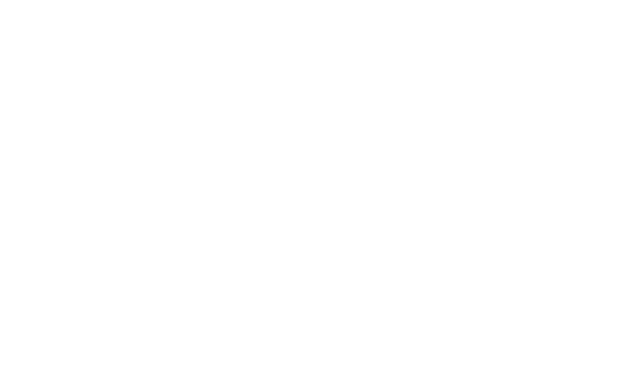
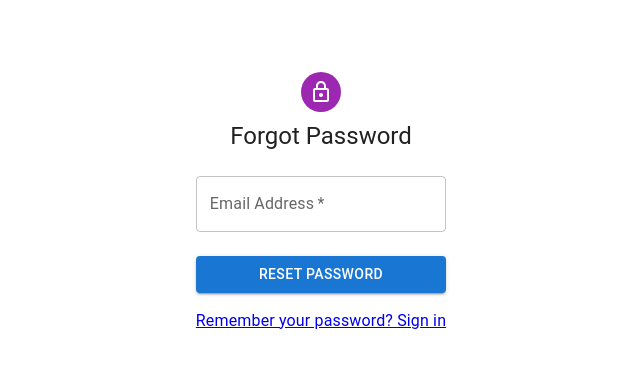
Before and after one commit to Sr-Chandan-Sahu/note-taking-app, a React (Create React App) app: page /forgot-password in a window 1280 px wide. Before the commit this address had no page. Shown: the top 368 px of the page, without its empty margins (319-959 px from the left). Built offline with nearby package versions, Linux system fonts and the light colour scheme.

Commit message:
Added forgot password component

```diff
--- a/src/App.tsx
+++ b/src/App.tsx
@@ -3,12 +3,14 @@
 import {Routes,Route} from 'react-router-dom'
 import LoginUser from './components/LoginUser';
 import SignupUser from './components/SignupUser';
+import ForgotPassword from './components/ForgotPassword';
 
 function App() {
   return (
     <Routes>
       <Route path='/sign-in' element={<LoginUser/>}/>
       <Route path='/sign-up' element={<SignupUser/>}/>
+      <Route path='/forgot-password' element={<ForgotPassword/>}/>
     </Routes>
   );
 }
--- /dev/null
+++ b/src/components/ForgotPassword.tsx
@@ -0,0 +1,97 @@
+// ForgotPassword.tsx
+
+import * as React from 'react';
+import { useState } from 'react';
+import { Link } from 'react-router-dom';
+import {
+  Avatar,
+  Button,
+  CssBaseline,
+  TextField,
+  Grid,
+  Box,
+  Typography,
+  Container,
+  ThemeProvider,
+} from '@mui/material';
+import LockOutlinedIcon from '@mui/icons-material/LockOutlined';
+import { createTheme } from '@mui/material/styles';
+
+const theme = createTheme();
+
+const ForgotPassword: React.FC = () => {
+  const [email, setEmail] = useState('');
+  const [isSubmitted, setIsSubmitted] = useState(false);
+
+  const handleSubmit = (event: React.FormEvent<HTMLFormElement>) => {
+    event.preventDefault();
+    // Here you can implement your password reset request logic
+    console.log(`Requesting password reset for email: ${email}`);
+    // Simulate sending an email (replace with actual logic)
+    setTimeout(() => {
+      setIsSubmitted(true);
+    }, 2000); // Simulating email sending delay (2 seconds)
+  };
+
+  return (
+    <ThemeProvider theme={theme}>
+      <Container component="main" maxWidth="xs">
+        <CssBaseline />
+        <Box
+          sx={{
+            marginTop: 8,
+            display: 'flex',
+            flexDirection: 'column',
+            alignItems: 'center',
+          }}
+        >
+          <Avatar sx={{ m: 1, bgcolor: 'secondary.main' }}>
+            <LockOutlinedIcon />
+          </Avatar>
+          <Typography component="h1" variant="h5">
+            Forgot Password
+          </Typography>
+          {isSubmitted ? (
+            <Typography component="p" variant="body1" sx={{ mt: 3 }}>
+              An email has been sent to {email} to reset your password.
+              Please check your inbox.
+            </Typography>
+          ) : (
+            <Box component="form" onSubmit={handleSubmit} sx={{ mt: 3 }}>
+              <Grid container spacing={2}>
+                <Grid item xs={12}>
+                  <TextField
+                    required
+                    fullWidth
+                    id="email"
+                    label="Email Address"
+                    name="email"
+                    type="email"
+                    autoComplete="email"
+                    value={email}
+                    onChange={(e) => setEmail(e.target.value)}
+                  />
+                </Grid>
+              </Grid>
+              <Button
+                type="submit"
+                fullWidth
+                variant="contained"
+                sx={{ mt: 3, mb: 2 }}
+              >
+                Reset Password
+              </Button>
+              <Grid container justifyContent="flex-end">
+                <Grid item>
+                  <Link to="/sign-in">Remember your password? Sign in</Link>
+                </Grid>
+              </Grid>
+            </Box>
+          )}
+        </Box>
+      </Container>
+    </ThemeProvider>
+  );
+};
+
+export default ForgotPassword;
--- a/src/components/LoginUser.tsx
+++ b/src/components/LoginUser.tsx
@@ -13,18 +13,7 @@
 import Container from '@mui/material/Container';
 import { createTheme, ThemeProvider } from '@mui/material/styles';
 
-function Copyright(props: any) {
-  return (
-    <Typography variant="body2" color="text.secondary" align="center" {...props}>
-      {'Copyright © '}
-      <a color="inherit" href="#">
-        Note Taking app
-      </a>{' '}
-      {new Date().getFullYear()}
-      {'.'}
-    </Typography>
-  );
-}
+
 
 // TODO remove, this demo shouldn't need to reset the theme.
 const defaultTheme = createTheme();
@@ -92,19 +81,19 @@
             </Button>
             <Grid container>
               <Grid item xs>
-                <Link to="forgot-password">
+                <Link to="/forgot-password">
                   Forgot password?
                 </Link>
               </Grid>
               <Grid item>
-                <Link to='sign-up' >
+                <Link to='/sign-up' >
                   {"Don't have an account? Sign Up"}
                 </Link>
               </Grid>
             </Grid>
           </Box>
         </Box>
-        <Copyright sx={{ mt: 8, mb: 4 }} />
+
       </Container>
     </ThemeProvider>
   );
--- a/src/components/SignupUser.tsx
+++ b/src/components/SignupUser.tsx
@@ -13,24 +13,13 @@
 import Container from '@mui/material/Container';
 import { createTheme, ThemeProvider } from '@mui/material/styles';
 
-function Copyright(props: any) {
-  return (
-    <Typography variant="body2" color="text.secondary" align="center" {...props}>
-      {'Copyright © '}
-      <a color="inherit" href="#">
-        Note taking app
-      </a>{' '}
-      {new Date().getFullYear()}
-      {'.'}
-    </Typography>
-  );
-}
+
 
 // TODO remove, this demo shouldn't need to reset the theme.
 const defaultTheme = createTheme();
 
 export default function SignupUser() {
-  const naviagate=useNavigate()
+  const navigate = useNavigate();
   const handleSubmit = (event: React.FormEvent<HTMLFormElement>) => {
     event.preventDefault();
     const data = new FormData(event.currentTarget);
@@ -114,14 +103,14 @@
             </Button>
             <Grid container justifyContent="flex-end">
               <Grid item>
-                <Link to="sign-in" >
+                <Link to="/sign-in" >
                   Already have an account? Sign in
                 </Link>
               </Grid>
             </Grid>
           </Box>
         </Box>
-        <Copyright sx={{ mt: 5 }} />
+
       </Container>
     </ThemeProvider>
   );
```
